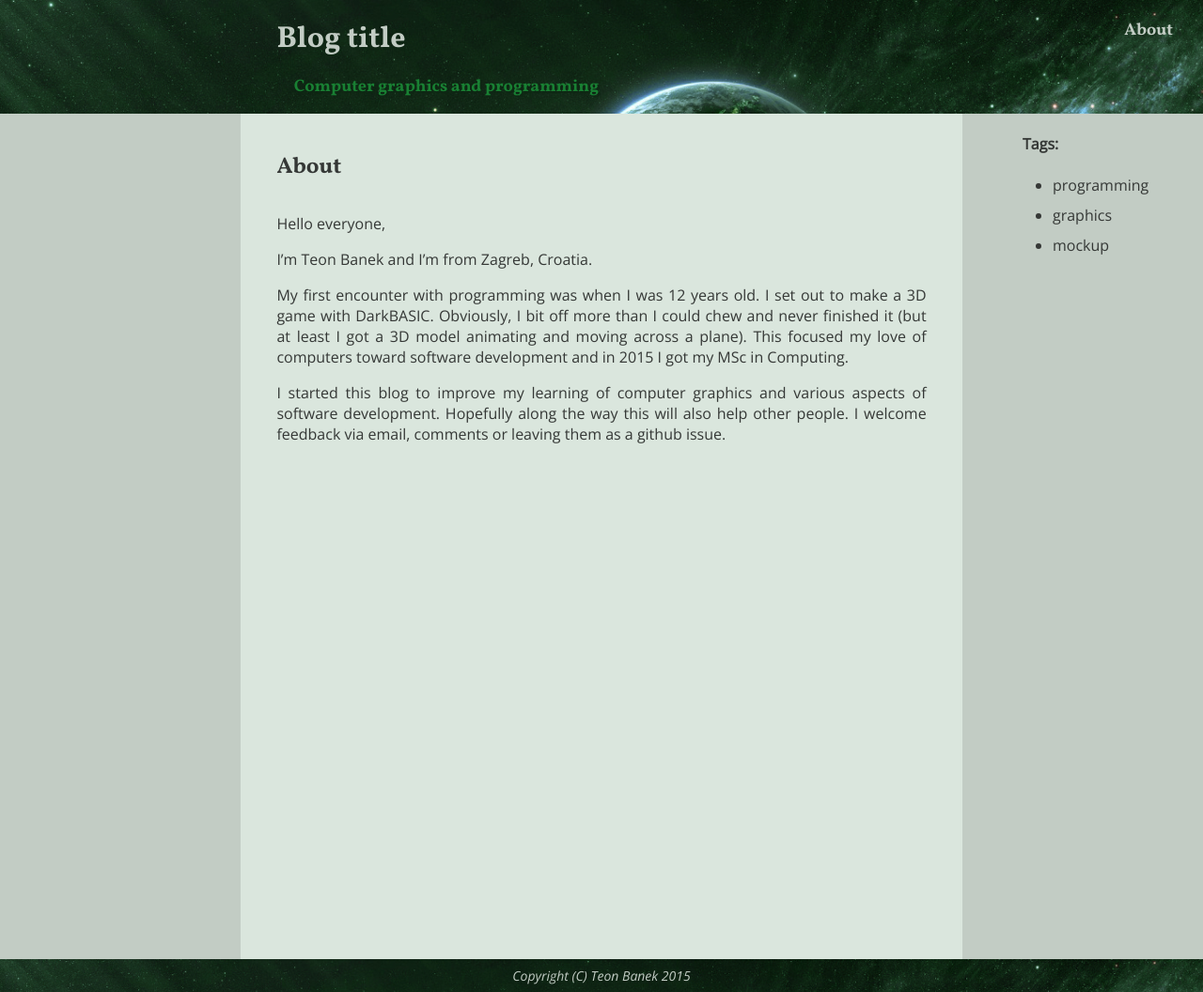
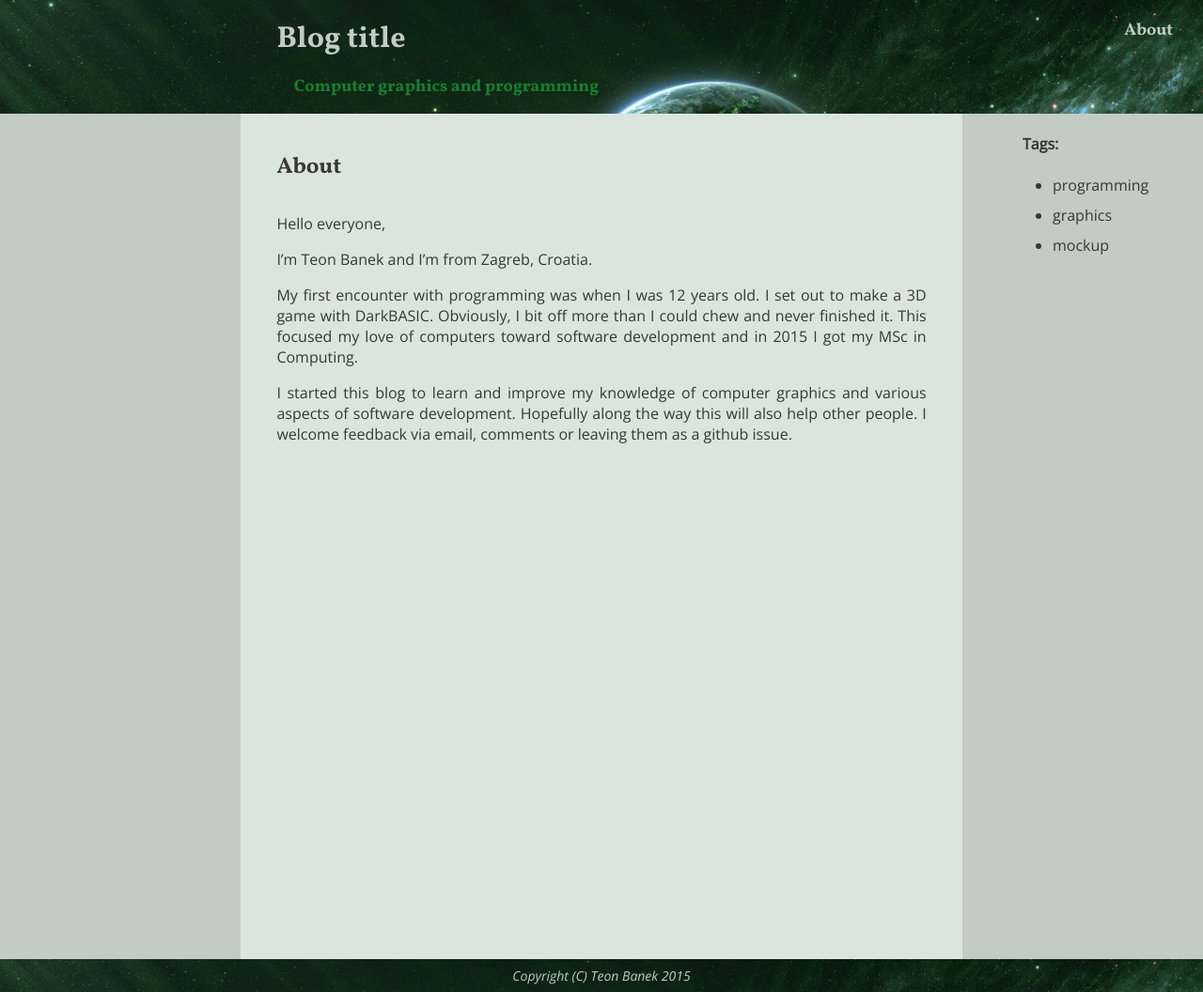
Before and after one commit to Th30n/Th30n.github.io, a Jekyll site: the page built from about.md, in a window 1280 px wide. Shown: the whole page at 94% size. Built offline with Jekyll 4.4.1, drawn with Linux system fonts in a browser that asks for light colours; Markdown is read by kramdown in place of the engine named in the settings.

Commit message:
Rephrase some parts of about text

```diff
--- a/about.md
+++ b/about.md
@@ -9,11 +9,10 @@ I'm Teon Banek and I'm from Zagreb, Croatia.
 
 My first encounter with programming was when I was 12 years old. I set out to
 make a 3D game with DarkBASIC. Obviously, I bit off more than I could chew and
-never finished it (but at least I got a 3D model animating and moving across
-a plane). This focused my love of computers toward software
+never finished it. This focused my love of computers toward software
 development and in 2015 I got my MSc in Computing.
 
-I started this blog to improve my learning of computer graphics and various
-aspects of software development. Hopefully along the way this will also help
-other people. I welcome feedback via email, comments or leaving them as a
-[github issue](https://github.com/Th30n/Th30n.github.io/issues).
+I started this blog to learn and improve my knowledge  of computer graphics
+and various aspects of software development. Hopefully along the way this will
+also help other people. I welcome feedback via email, comments or leaving them
+as a [github issue](https://github.com/Th30n/Th30n.github.io/issues).
```
